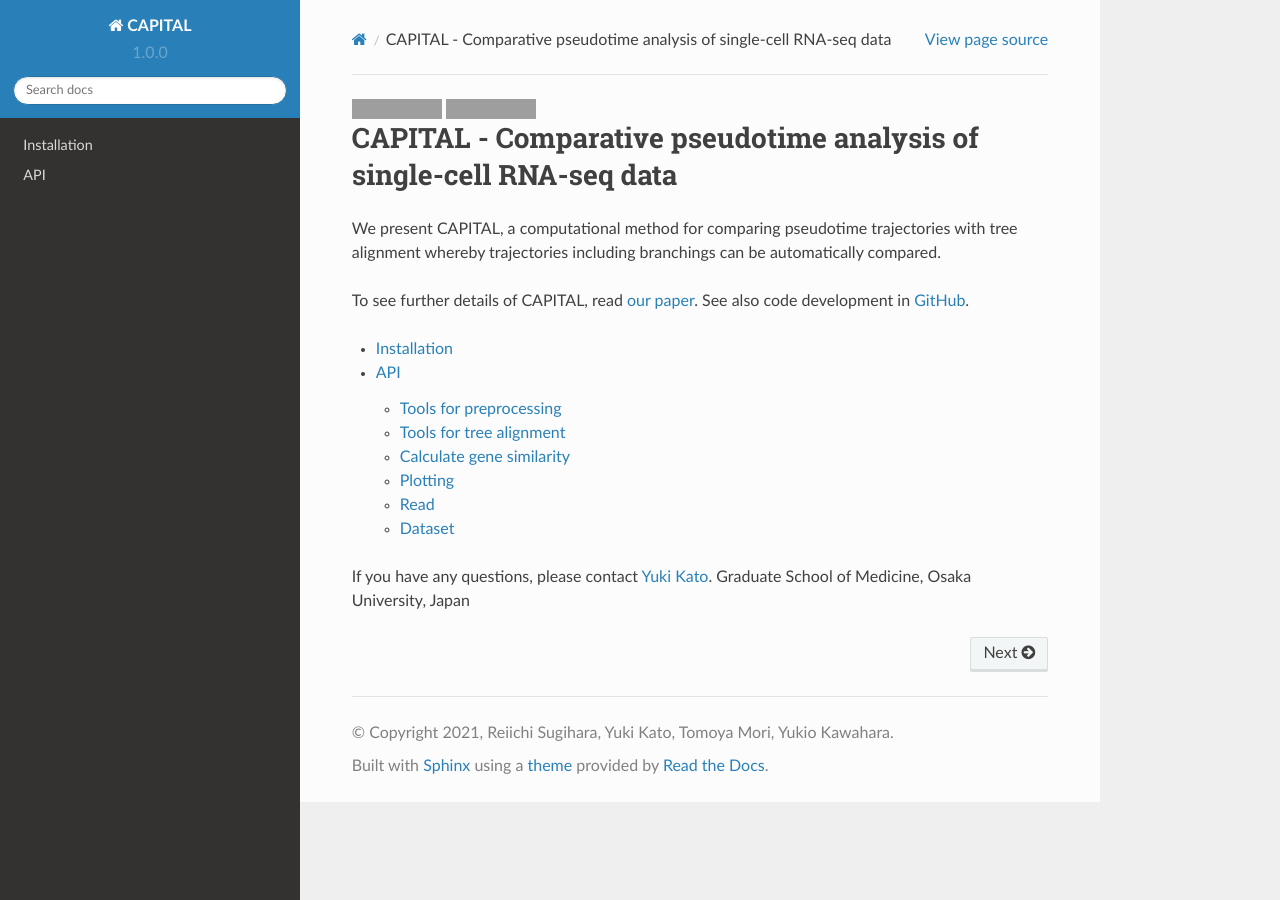
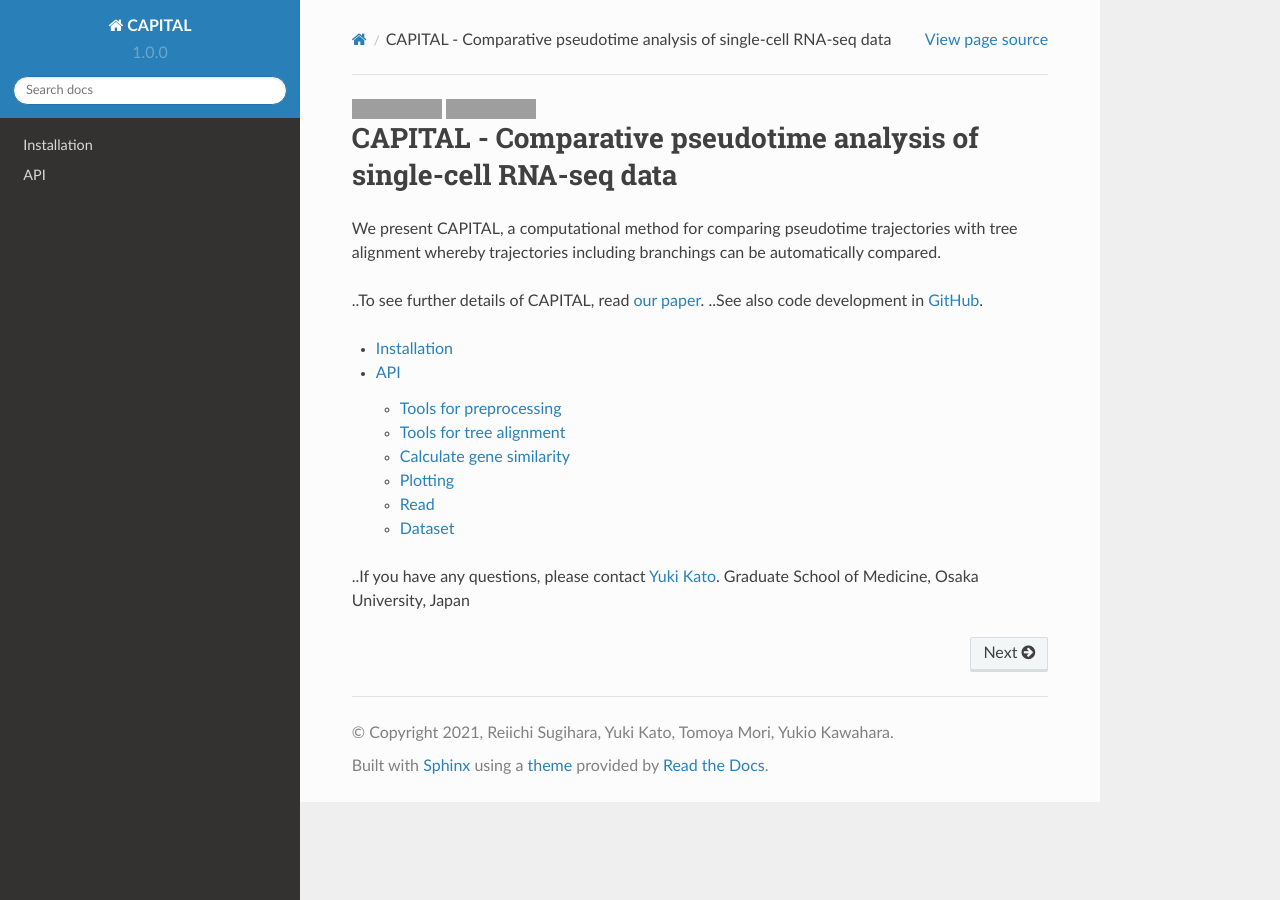
Before and after one commit to ykat0/capital, a Sphinx documentation site: the page built from docs/index.rst, in a window 1280 px wide. Built offline with Sphinx 7.4.7 and the Read the Docs theme 2.0.0, drawn with Linux system fonts in a browser that asks for light colours; pages that are not in the unit, such as notebooks, are missing from menus; grey boxes are pictures that could not be loaded.

```diff
--- a/docs/index.rst
+++ b/docs/index.rst
@@ -11,8 +11,8 @@ CAPITAL - Comparative pseudotime analysis of single-cell RNA-seq data
 
 We present CAPITAL, a computational method for comparing pseudotime trajectories with tree alignment whereby trajectories including branchings can be automatically compared.
 
-To see further details of CAPITAL, read `our paper <https://www.biorxiv.org/content/10.1101/859751v1>`_.
-See also code development in `GitHub <https://github.com/ykat0/capital>`_.
+..To see further details of CAPITAL, read `our paper <https://www.biorxiv.org/content/10.1101/859751v1>`_.
+..See also code development in `GitHub <https://github.com/ykat0/capital>`_.
 
 .. toctree::
    :maxdepth: 2
@@ -21,4 +21,4 @@ See also code development in `GitHub <https://github.com/ykat0/capital>`_.
    tutorials/index
    api/index
 
-If you have any questions, please contact `Yuki Kato <http://www.med.osaka-u.ac.jp/pub/rna/ykato/en>`_. Graduate School of Medicine, Osaka University, Japan
+..If you have any questions, please contact `Yuki Kato <http://www.med.osaka-u.ac.jp/pub/rna/ykato/en>`_. Graduate School of Medicine, Osaka University, Japan
```
